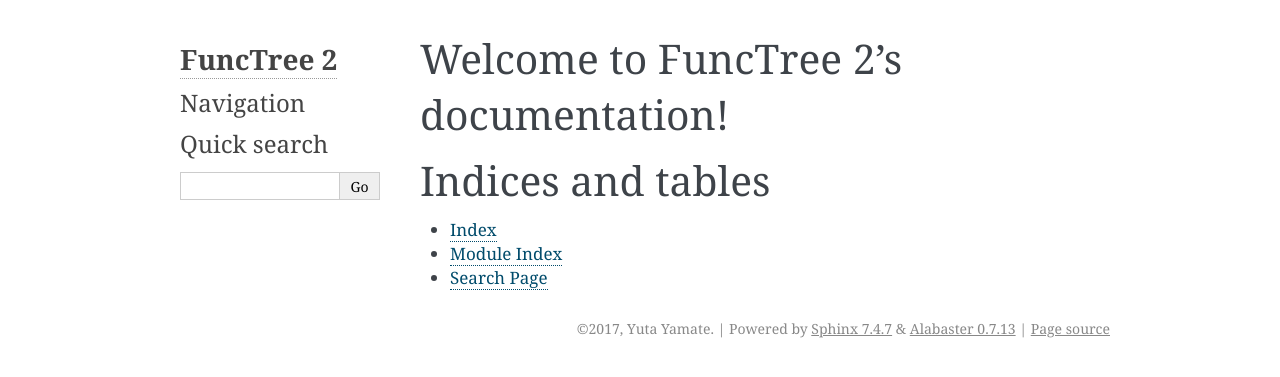
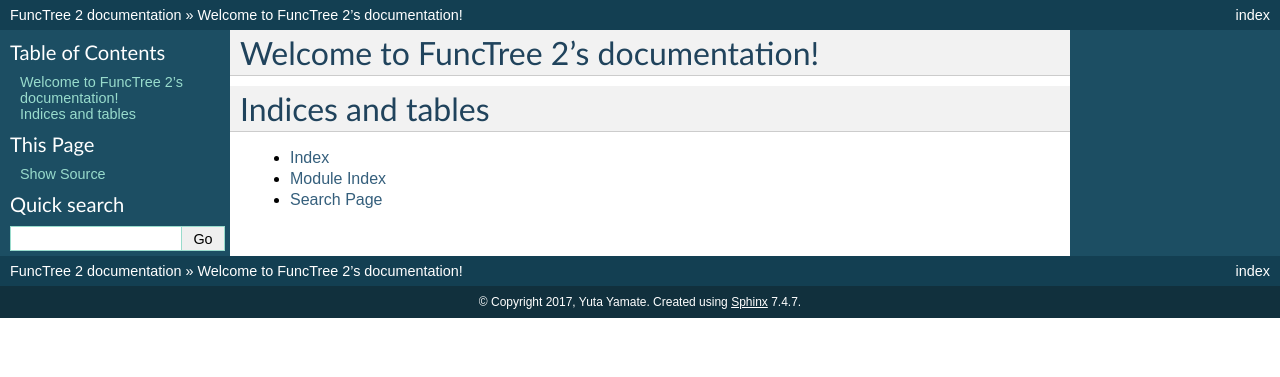
Before and after one commit to yamada-lab/functree-ng, a Sphinx documentation site: the page built from docs/index.rst, in a window 1280 px wide. Shown: the top 377 px of the page. Built offline with Sphinx 7.4.7, drawn with Linux system fonts in a browser that asks for light colours.

Commit message:
Update docs/conf.py

```diff
--- a/docs/conf.py
+++ b/docs/conf.py
@@ -34,7 +34,7 @@
 extensions = []
 
 # Add any paths that contain templates here, relative to this directory.
-templates_path = ['_templates']
+# templates_path = ['_templates']
 
 # The suffix(es) of source filenames.
 # You can specify multiple suffix as a list of string:
@@ -83,7 +83,7 @@
 # The theme to use for HTML and HTML Help pages.  See the documentation for
 # a list of builtin themes.
 #
-html_theme = 'alabaster'
+html_theme = 'default'
 
 # Theme options are theme-specific and customize the look and feel of a theme
 # further.  For a list of options available for each theme, see the
@@ -94,22 +94,22 @@
 # Add any paths that contain custom static files (such as style sheets) here,
 # relative to this directory. They are copied after the builtin static files,
 # so a file named "default.css" will overwrite the builtin "default.css".
-html_static_path = ['_static']
+# html_static_path = ['_static']
 
-# Custom sidebar templates, must be a dictionary that maps document names
-# to template names.
-#
-# This is required for the alabaster theme
-# refs: http://alabaster.readthedocs.io/en/latest/installation.html#sidebars
-html_sidebars = {
-    '**': [
-        'about.html',
-        'navigation.html',
-        'relations.html',  # needs 'show_related': True theme option to display
-        'searchbox.html',
-        'donate.html',
-    ]
-}
+# # Custom sidebar templates, must be a dictionary that maps document names
+# # to template names.
+# #
+# # This is required for the alabaster theme
+# # refs: http://alabaster.readthedocs.io/en/latest/installation.html#sidebars
+# html_sidebars = {
+#     '**': [
+#         'about.html',
+#         'navigation.html',
+#         'relations.html',  # needs 'show_related': True theme option to display
+#         'searchbox.html',
+#         'donate.html',
+#     ]
+# }
 
 
 # -- Options for HTMLHelp output ------------------------------------------
```
